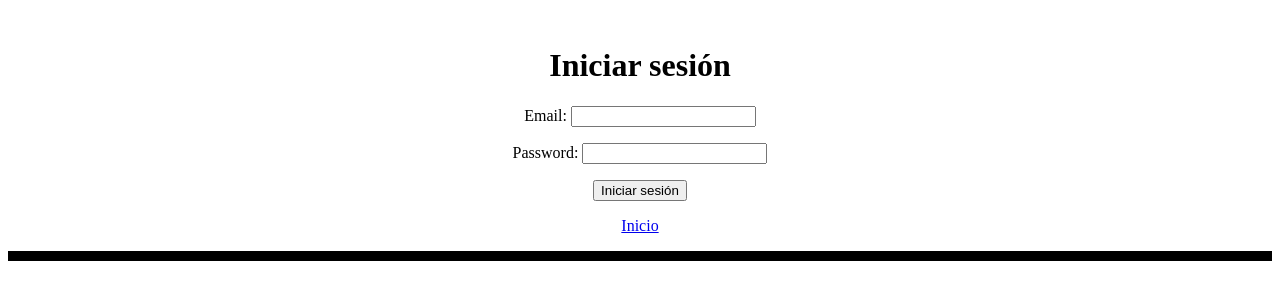
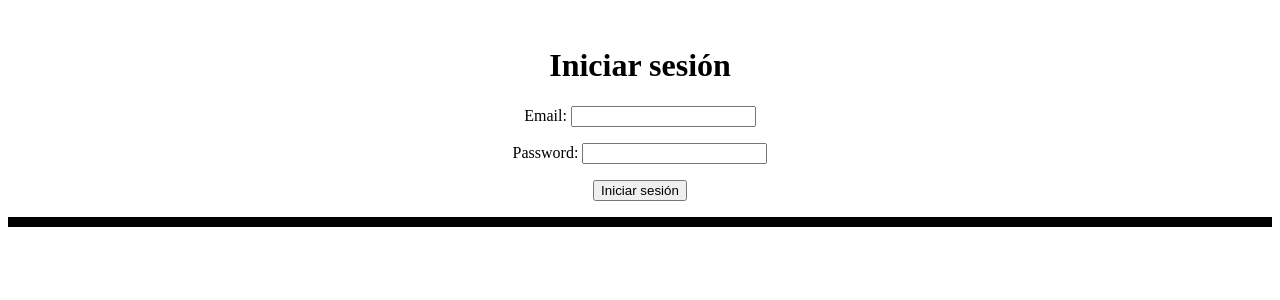
Before and after one commit to PatricioVargasR/heroku_frontend, a Flask app: page /sesion in a window 1280 px wide. Shown: the top 300 px of the page. Run offline with Flask 3, Linux system fonts and the light colour scheme.

Commit message:
UPDATE TEMPLATES

```diff
--- a/templates/sesion.html
+++ b/templates/sesion.html
@@ -18,7 +18,6 @@
             <p><label for="password">Password:</label>
             <input type="password" id="password" name="password" required></p>
             <p><button type="button" onclick="login()">Iniciar sesión</button></p>
-            <p><a href="/">Inicio</a></p>
             <hr size="10" color="black">
         </form>
     </div>
```
